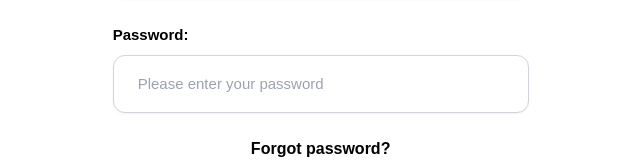
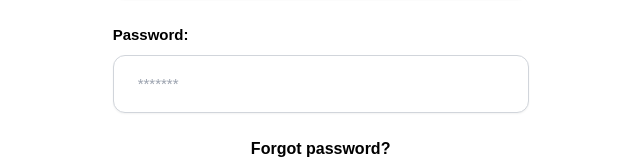
Before and after one commit to Kvngxel/locale, a React (Vite) app in the folder client/: page /login in a window 1280 px wide. Shown: the part 350-513 px from the top of the page, without its empty margins (474-1114 px from the left). Built offline with nearby package versions, Linux system fonts and the light colour scheme; a web font is replaced by a local one.

Commit message:
Merging updates to main

```diff
--- a/client/src/pages/login/Login.tsx
+++ b/client/src/pages/login/Login.tsx
@@ -73,7 +73,7 @@ export const Login = () => {
               }}
               value={password}
               type="password"
-              placeholder="Please enter your password"
+              placeholder="*******"
               className="focus:outline-none w-full pl-6 py-4 rounded-xl my-2 border border-gray-300
                 hover:border-red-200 hover:border-2 placeholder:font-light placeholder:text-xs
                 focus:border-red-200 focus:border-2 shadow-sm"
--- a/client/src/pages/signup/SignUp.tsx
+++ b/client/src/pages/signup/SignUp.tsx
@@ -35,7 +35,7 @@ export const SignUp = () => {
           <label htmlFor="" className="text-xs font-semibold mt-5 mb-1">Password:</label>
           <input
             type="password"
-            placeholder="Please enter your password"
+            placeholder="*******"
             className="focus:outline-none w-full pl-6 py-4 rounded-xl my-2 border border-gray-300
               hover:border-red-200 hover:border-2 placeholder:font-light placeholder:text-xs
               focus:border-red-200 focus:border-2 shadow-sm"
```
